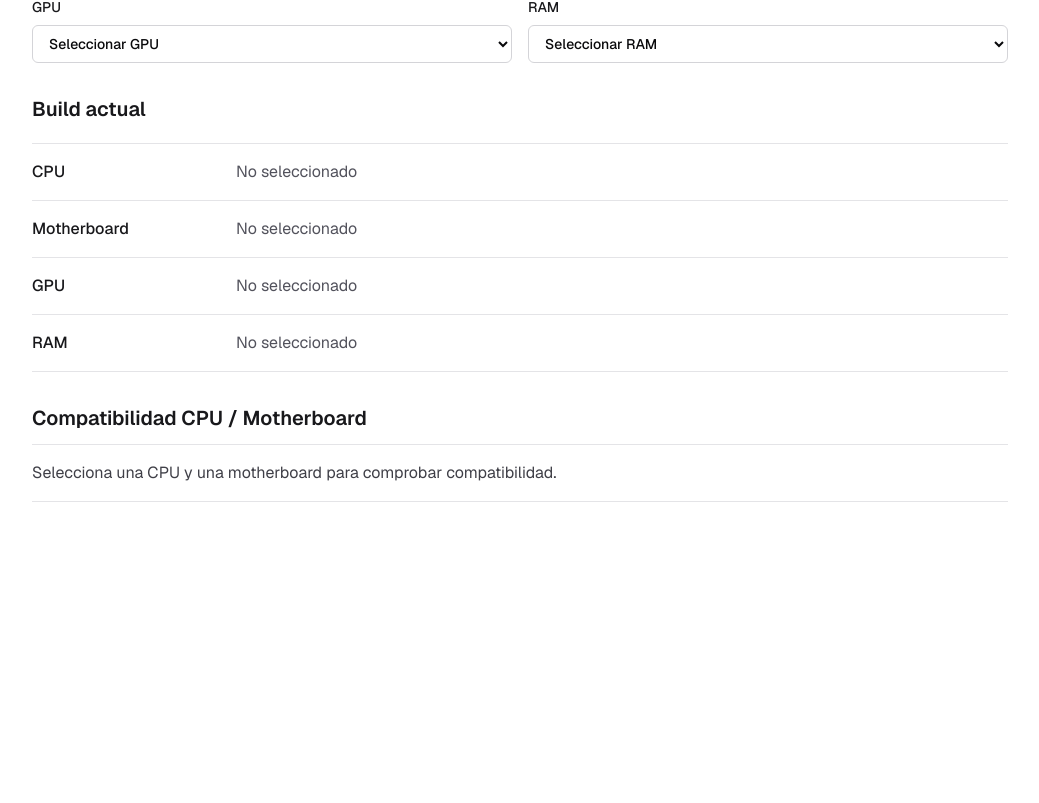
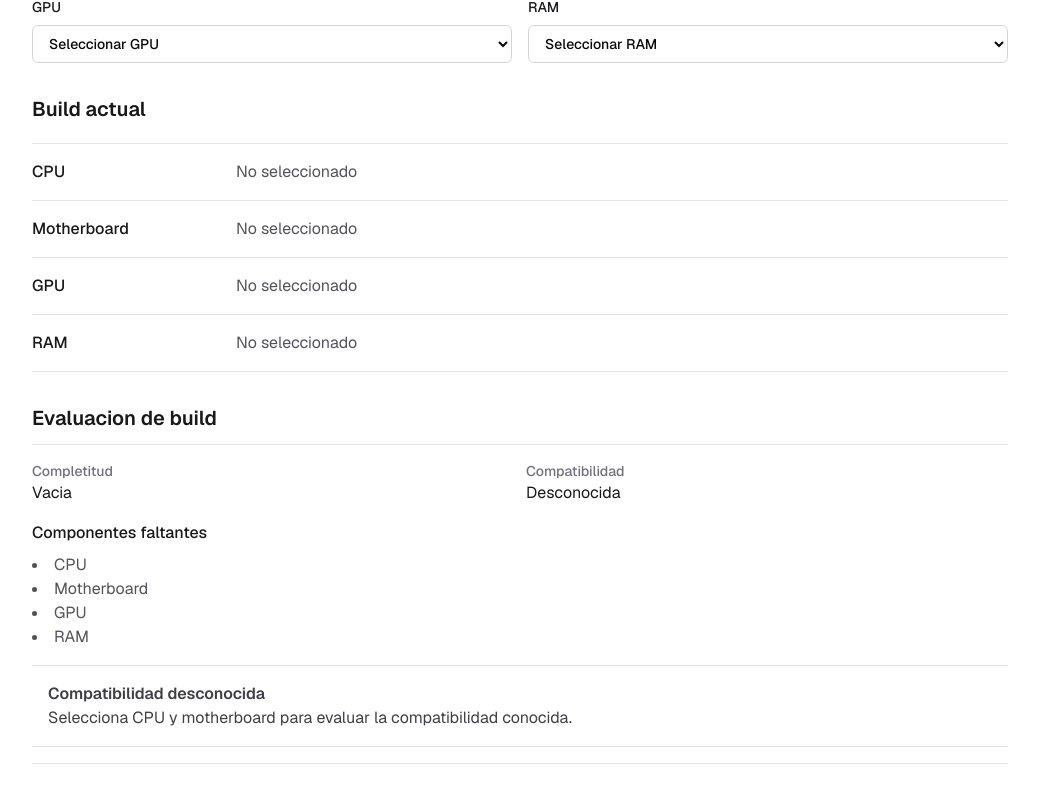
Before and after one commit to brusmakaka-lab/pc-builder-ar, a Next.js app: page / in a window 1280 px wide. Shown: the part 329-1132 px from the top of the page, without its empty margins (120-1159 px from the left). Before the commit the page ends 895 px from the top, so only its background shows below. Built offline with nearby package versions, Linux system fonts and the light colour scheme.

Commit message:
feat: add build evaluation

```diff
--- a/src/app/_components/cpu-motherboard-compatibility-message.ts
+++ /dev/null
@@ -1,48 +0,0 @@
-import type { Cpu, Motherboard } from "@/modules/catalog/types";
-import type { CpuMotherboardCompatibility } from "@/modules/compatibility/cpu-motherboard";
-
-export type CpuMotherboardCompatibilityView =
-  | {
-      status: "neutral";
-      title: "Pendiente";
-      message: string;
-    }
-  | {
-      status: "compatible";
-      title: "✓ Compatible";
-      message: string;
-    }
-  | {
-      status: "incompatible";
-      title: "✕ Incompatible";
-      message: string;
-    };
-
-export function getCpuMotherboardCompatibilityView(
-  compatibility: CpuMotherboardCompatibility | null,
-  selectedCpu: Cpu | null,
-  selectedMotherboard: Motherboard | null,
-): CpuMotherboardCompatibilityView {
-  if (!selectedCpu || !selectedMotherboard || !compatibility) {
-    return {
-      status: "neutral",
-      title: "Pendiente",
-      message:
-        "Selecciona una CPU y una motherboard para comprobar compatibilidad.",
-    };
-  }
-
-  if (compatibility.compatible) {
-    return {
-      status: "compatible",
-      title: "✓ Compatible",
-      message: `CPU y motherboard utilizan ${selectedCpu.socket}.`,
-    };
-  }
-
-  return {
-    status: "incompatible",
-    title: "✕ Incompatible",
-    message: `La CPU utiliza ${compatibility.reason.cpuSocket} y la motherboard utiliza ${compatibility.reason.motherboardSocket}.`,
-  };
-}
--- a/src/app/_components/pc-builder-client.tsx
+++ b/src/app/_components/pc-builder-client.tsx
@@ -13,11 +13,14 @@ import {
   selectMemoryKit,
   selectMotherboard,
 } from "@/modules/builds/build";
-import { evaluateCpuMotherboardCompatibility } from "@/modules/builds/evaluate";
+import {
+  evaluateBuild,
+  type BuildCompatibilityStatus,
+  type BuildComponentSlot,
+  type BuildCompletion,
+} from "@/modules/builds/evaluate";
 import type { PcBuild } from "@/modules/builds/types";
 import type { Cpu, Gpu, MemoryKit, Motherboard } from "@/modules/catalog/types";
-
-import { getCpuMotherboardCompatibilityView } from "./cpu-motherboard-compatibility-message";
 
 type PcBuilderClientProps = {
   cpus: readonly Cpu[];
@@ -39,18 +42,15 @@ export function PcBuilderClient({
   const selectedGpu = findById(gpus, build.gpuId);
   const selectedMemoryKit = findById(memoryKits, build.memoryKitId);
 
-  const compatibility = useMemo(
+  const evaluation = useMemo(
     () =>
-      evaluateCpuMotherboardCompatibility(build, {
+      evaluateBuild(build, {
         cpus,
         motherboards,
+        gpus,
+        memoryKits,
       }),
-    [build, cpus, motherboards],
-  );
-  const compatibilityView = getCpuMotherboardCompatibilityView(
-    compatibility,
-    selectedCpu,
-    selectedMotherboard,
+    [build, cpus, motherboards, gpus, memoryKits],
   );
 
   return (
@@ -168,14 +168,14 @@ export function PcBuilderClient({
         </dl>
       </section>
 
-      <section aria-labelledby="compatibility-title" className="space-y-3">
+      <section aria-labelledby="evaluation-title" className="space-y-3">
         <h2
-          id="compatibility-title"
+          id="evaluation-title"
           className="text-xl font-semibold text-zinc-900"
         >
-          Compatibilidad CPU / Motherboard
+          Evaluacion de build
         </h2>
-        <CompatibilityStatus view={compatibilityView} />
+        <BuildEvaluationSummary evaluation={evaluation} />
       </section>
     </div>
   );
@@ -241,36 +241,6 @@ function BuildSummaryRow({ label, value }: { label: string; value: string }) {
   );
 }
 
-function CompatibilityStatus({
-  view,
-}: {
-  view: ReturnType<typeof getCpuMotherboardCompatibilityView>;
-}) {
-  if (view.status === "neutral") {
-    return (
-      <div className="border-y border-zinc-200 py-4 text-zinc-700">
-        {view.message}
-      </div>
-    );
-  }
-
-  if (view.status === "compatible") {
-    return (
-      <div className="border-y border-emerald-300 bg-emerald-50 px-4 py-4 text-emerald-950">
-        <p className="font-semibold">{view.title}</p>
-        <p>{view.message}</p>
-      </div>
-    );
-  }
-
-  return (
-    <div className="border-y border-red-300 bg-red-50 px-4 py-4 text-red-950">
-      <p className="font-semibold">{view.title}</p>
-      <p>{view.message}</p>
-    </div>
-  );
-}
-
 function formatMemoryKit(memoryKit: MemoryKit) {
   const moduleCapacityGb = memoryKit.capacityGb / memoryKit.moduleCount;
 
@@ -287,3 +257,118 @@ function findById<TItem extends { id: string }>(
 
   return items.find((item) => item.id === id) ?? null;
 }
+
+function BuildEvaluationSummary({
+  evaluation,
+}: {
+  evaluation: ReturnType<typeof evaluateBuild>;
+}) {
+  const compatibilityTone = getCompatibilityTone(evaluation.compatibility);
+
+  return (
+    <div className="space-y-4 border-y border-zinc-200 py-4">
+      <div className="grid gap-3 sm:grid-cols-2">
+        <EvaluationFact
+          label="Completitud"
+          value={formatCompletion(evaluation.completion)}
+        />
+        <EvaluationFact
+          label="Compatibilidad"
+          value={formatCompatibility(evaluation.compatibility)}
+        />
+      </div>
+
+      <div>
+        <p className="font-medium text-zinc-900">Componentes faltantes</p>
+        {evaluation.missingComponents.length > 0 ? (
+          <ul className="mt-2 list-inside list-disc text-zinc-600">
+            {evaluation.missingComponents.map((slot) => (
+              <li key={slot}>{formatSlot(slot)}</li>
+            ))}
+          </ul>
+        ) : (
+          <p className="mt-2 text-zinc-600">No faltan componentes.</p>
+        )}
+      </div>
+
+      <div className={compatibilityTone.className}>
+        <p className="font-semibold">{compatibilityTone.title}</p>
+        {evaluation.issues.length > 0 ? (
+          <ul className="mt-1 list-inside list-disc">
+            {evaluation.issues.map((issue) => (
+              <li key={issue.code}>{issue.message}</li>
+            ))}
+          </ul>
+        ) : (
+          <p>{compatibilityTone.message}</p>
+        )}
+      </div>
+    </div>
+  );
+}
+
+function EvaluationFact({ label, value }: { label: string; value: string }) {
+  return (
+    <div>
+      <p className="text-sm font-medium text-zinc-500">{label}</p>
+      <p className="text-zinc-900">{value}</p>
+    </div>
+  );
+}
+
+function formatCompletion(completion: BuildCompletion) {
+  const labels: Record<BuildCompletion, string> = {
+    empty: "Vacia",
+    partial: "Parcial",
+    complete: "Completa",
+  };
+
+  return labels[completion];
+}
+
+function formatCompatibility(compatibility: BuildCompatibilityStatus) {
+  const labels: Record<BuildCompatibilityStatus, string> = {
+    unknown: "Desconocida",
+    compatible: "Compatible",
+    incompatible: "Incompatible",
+  };
+
+  return labels[compatibility];
+}
+
+function formatSlot(slot: BuildComponentSlot) {
+  const labels: Record<BuildComponentSlot, string> = {
+    cpu: "CPU",
+    motherboard: "Motherboard",
+    gpu: "GPU",
+    memoryKit: "RAM",
+  };
+
+  return labels[slot];
+}
+
+function getCompatibilityTone(compatibility: BuildCompatibilityStatus) {
+  if (compatibility === "compatible") {
+    return {
+      className:
+        "border-y border-emerald-300 bg-emerald-50 px-4 py-4 text-emerald-950",
+      title: "✓ Compatible",
+      message: "Los chequeos disponibles no detectan incompatibilidades.",
+    };
+  }
+
+  if (compatibility === "incompatible") {
+    return {
+      className: "border-y border-red-300 bg-red-50 px-4 py-4 text-red-950",
+      title: "✕ Incompatible",
+      message: "Se detectaron incompatibilidades.",
+    };
+  }
+
+  return {
+    className: "border-y border-zinc-200 px-4 py-4 text-zinc-700",
+    title: "Compatibilidad desconocida",
+    message:
+      "Selecciona CPU y motherboard para evaluar la compatibilidad conocida.",
+  };
+}
--- a/src/modules/builds/evaluate.ts
+++ b/src/modules/builds/evaluate.ts
@@ -1,4 +1,4 @@
-import type { Cpu, Motherboard } from "../catalog/types";
+import type { Cpu, Gpu, MemoryKit, Motherboard } from "../catalog/types";
 import {
   checkCpuMotherboardCompatibility,
   type CpuMotherboardCompatibility,
@@ -6,9 +6,36 @@ import {
 
 import type { PcBuild } from "./types";
 
+export type BuildComponentSlot = "cpu" | "motherboard" | "gpu" | "memoryKit";
+
+export type BuildCompletion = "empty" | "partial" | "complete";
+
+export type BuildCompatibilityStatus =
+  | "unknown"
+  | "compatible"
+  | "incompatible";
+
+export type BuildIssue = {
+  code: "cpu-motherboard-socket-mismatch";
+  severity: "error";
+  message: string;
+};
+
+export type BuildEvaluation = {
+  completion: BuildCompletion;
+  compatibility: BuildCompatibilityStatus;
+  missingComponents: BuildComponentSlot[];
+  issues: BuildIssue[];
+};
+
 export type CpuMotherboardCompatibilityCatalog = {
   cpus: readonly Cpu[];
   motherboards: readonly Motherboard[];
+};
+
+export type BuildEvaluationCatalog = CpuMotherboardCompatibilityCatalog & {
+  gpus: readonly Gpu[];
+  memoryKits: readonly MemoryKit[];
 };
 
 export function evaluateCpuMotherboardCompatibility(
@@ -30,3 +57,91 @@ export function evaluateCpuMotherboardCompatibility(
 
   return checkCpuMotherboardCompatibility(cpu, motherboard);
 }
+
+export function evaluateBuild(
+  build: PcBuild,
+  catalog: BuildEvaluationCatalog,
+): BuildEvaluation {
+  const missingComponents = getMissingComponents(build);
+  const completion = getBuildCompletion(build, missingComponents);
+  const cpuMotherboardCompatibility = evaluateCpuMotherboardCompatibility(
+    build,
+    catalog,
+  );
+  const issues = getBuildIssues(cpuMotherboardCompatibility);
+
+  return {
+    completion,
+    compatibility: getBuildCompatibilityStatus(cpuMotherboardCompatibility),
+    missingComponents,
+    issues,
+  };
+}
+
+function getMissingComponents(build: PcBuild): BuildComponentSlot[] {
+  const missingComponents: BuildComponentSlot[] = [];
+
+  if (!build.cpuId) {
+    missingComponents.push("cpu");
+  }
+
+  if (!build.motherboardId) {
+    missingComponents.push("motherboard");
+  }
+
+  if (!build.gpuId) {
+    missingComponents.push("gpu");
+  }
+
+  if (!build.memoryKitId) {
+    missingComponents.push("memoryKit");
+  }
+
+  return missingComponents;
+}
+
+function getBuildCompletion(
+  build: PcBuild,
+  missingComponents: readonly BuildComponentSlot[],
+): BuildCompletion {
+  if (
+    !build.cpuId &&
+    !build.motherboardId &&
+    !build.gpuId &&
+    !build.memoryKitId
+  ) {
+    return "empty";
+  }
+
+  if (missingComponents.length === 0) {
+    return "complete";
+  }
+
+  return "partial";
+}
+
+function getBuildCompatibilityStatus(
+  cpuMotherboardCompatibility: CpuMotherboardCompatibility | null,
+): BuildCompatibilityStatus {
+  if (!cpuMotherboardCompatibility) {
+    return "unknown";
+  }
+
+  return cpuMotherboardCompatibility.compatible ? "compatible" : "incompatible";
+}
+
+function getBuildIssues(
+  cpuMotherboardCompatibility: CpuMotherboardCompatibility | null,
+): BuildIssue[] {
+  if (!cpuMotherboardCompatibility || cpuMotherboardCompatibility.compatible) {
+    return [];
+  }
+
+  return [
+    {
+      code: "cpu-motherboard-socket-mismatch",
+      severity: "error",
+      message: `La CPU utiliza ${cpuMotherboardCompatibility.reason.cpuSocket} y la motherboard utiliza ${cpuMotherboardCompatibility.reason.motherboardSocket}.`,
+    },
+  ];
+}
```
Also changed, not shown: 3 other files (tests, documents, lock files or other folders).
